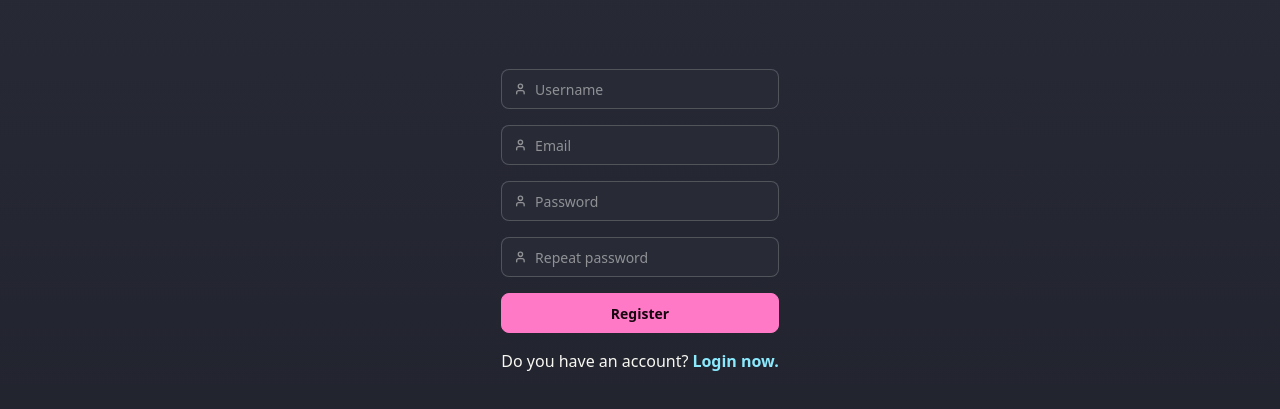
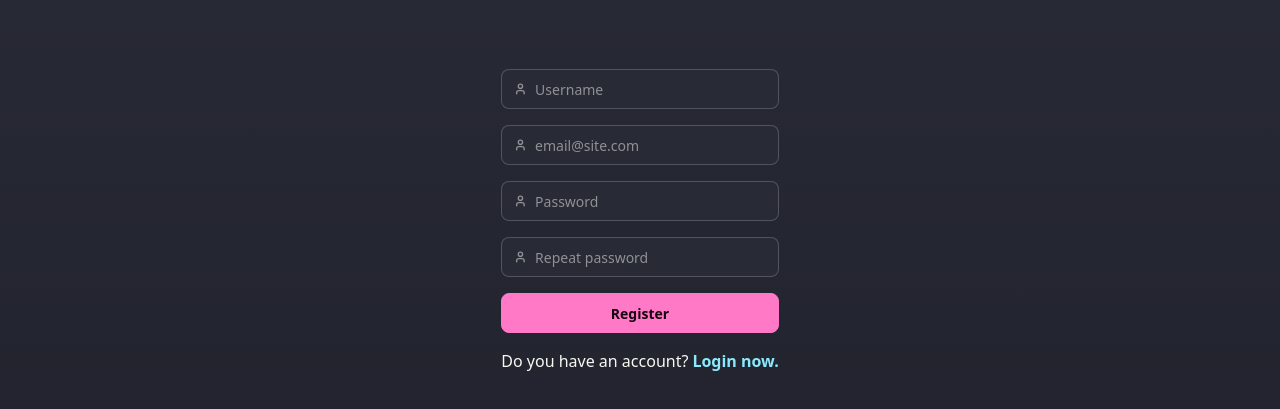
Before and after one commit to hugodanielcabral/cosmere-card-game, a React (Vite) app in the folder apps/frontend/: page /register in a window 1280 px wide. Shown: the part 163-572 px from the top of the page. Built offline with nearby package versions, Linux system fonts and the light colour scheme; no server answers.

Commit message:
feat: integrate react-hook-form for form handling in RegisterForm component and update related components

```diff
--- a/apps/frontend/package.json
+++ b/apps/frontend/package.json
@@ -15,6 +15,7 @@
     "daisyui": "^5.0.43",
     "react": "^19.1.0",
     "react-dom": "^19.1.0",
+    "react-hook-form": "^7.60.0",
     "react-router": "^7.6.3",
     "react-toastify": "^11.0.5",
     "socket.io-client": "^4.8.1",
--- a/apps/frontend/src/components/form/Form.tsx
+++ b/apps/frontend/src/components/form/Form.tsx
@@ -1,12 +1,12 @@
 interface FormProps {
-  handleSubmit: (e: React.FormEvent<HTMLFormElement>) => void;
+  onSubmit: (e: React.FormEvent<HTMLFormElement>) => void;
   children: React.ReactNode;
   className: string;
 }
 
-export const Form = ({ className = "", handleSubmit, children }: FormProps) => {
+export const Form = ({ className = "", onSubmit, children }: FormProps) => {
   return (
-    <form className={className} onSubmit={handleSubmit}>
+    <form className={className} onSubmit={onSubmit}>
       {children}
     </form>
   );
--- a/apps/frontend/src/components/label/Label.tsx
+++ b/apps/frontend/src/components/label/Label.tsx
@@ -1,7 +1,10 @@
+import clsx from "clsx";
+
 interface LabelProps {
+  className?: string;
   children: React.ReactNode;
 }
 
-export const Label = ({ children }: LabelProps) => {
-  return <label className="input validator">{children}</label>;
+export const Label = ({ className, children }: LabelProps) => {
+  return <label className={clsx("input", className)}>{children}</label>;
 };
--- a/apps/frontend/src/features/auth/components/register/RegisterForm.tsx
+++ b/apps/frontend/src/features/auth/components/register/RegisterForm.tsx
@@ -2,12 +2,12 @@ import { useState, useTransition } from "react";
 import { Form } from "../../../../components/form/Form";
 import { Input } from "../../../../components/input/Input";
 import { Label } from "../../../../components/label/Label";
-import { useForm } from "../../../../hooks/useForm";
 import { Button } from "../../../../components/button/Button";
 import { useAuth } from "../../../../hooks/useAuth";
 import { AuthMessage } from "../message/AuthMessage";
 import { Link } from "react-router";
 import { notify } from "../../../../utils/notify";
+import { useForm, type SubmitHandler } from "react-hook-form";
 
 export interface RegisterFormData {
   username: string;
@@ -24,22 +24,24 @@ const INITIAL_FORM_DATA = {
 };
 
 export const RegisterForm = () => {
-  const { values, setValues, handleChange } =
-    useForm<RegisterFormData>(INITIAL_FORM_DATA);
+  const {
+    register,
+    handleSubmit,
+    getValues,
+    reset,
+    formState: { errors },
+  } = useForm<RegisterFormData>({ defaultValues: INITIAL_FORM_DATA });
   const [isPending, startTransition] = useTransition();
   const [isSuccess, setIsSuccess] = useState(false);
+  const { signup, authError, setAuthError } = useAuth();
 
-  const { signup, error, setError } = useAuth();
-
-  const handleSubmit = (e: React.FormEvent<HTMLFormElement>) => {
-    e.preventDefault();
-
+  const onSubmit: SubmitHandler<RegisterFormData> = (data) => {
     startTransition(async () => {
-      setError(null);
-      const result = await signup(values);
+      setAuthError(null);
+      const result = await signup(data);
       if (result) {
         setIsSuccess(true);
-        setValues(INITIAL_FORM_DATA);
+        reset();
       } else {
         notify("Registration failed.", "error");
       }
@@ -61,13 +63,13 @@ export const RegisterForm = () => {
         </>
       ) : (
         <Form
-          className="flex flex-col justify-center items-center w-fit gap-4"
-          handleSubmit={handleSubmit}
+          className="flex flex-col justify-center items-center max-w-72 gap-4"
+          onSubmit={handleSubmit(onSubmit)}
         >
-          {error && (
-            <div className="alert alert-error mb-4">{error.message}</div>
+          {authError && (
+            <div className="alert alert-error mb-4">{authError.message}</div>
           )}
-          <Label>
+          <Label className={errors.username ? "border-error" : ""}>
             <svg
               className="h-[1em] opacity-50"
               xmlns="http://www.w3.org/2000/svg"
@@ -86,23 +88,29 @@ export const RegisterForm = () => {
             </svg>
             <Input
               type="text"
-              required
               placeholder="Username"
-              pattern="[A-Za-z][A-Za-z0-9\-]*"
-              minLength={3}
-              maxLength={30}
               title="Only letters, numbers or dash"
-              name="username"
-              value={values.username}
-              onChange={handleChange}
+              {...register("username", {
+                required: "Username is required.",
+                minLength: {
+                  value: 3,
+                  message: "Username must be at least 3 characters long.",
+                },
+                maxLength: {
+                  value: 30,
+                  message: "Username cannot exceed 30 characters.",
+                },
+                pattern: {
+                  value: /^[a-zA-Z0-9-]{3,30}$/i,
+                  message: "Only letters, numbers or dash.",
+                },
+              })}
             />
           </Label>
-          <p className="validator-hint hidden">
-            Must be 3 to 30 characters
-            <br />
-            containing only letters, numbers or dash
-          </p>
-          <Label>
+          {errors?.username && (
+            <p className="text-error text-sm">{errors.username.message}</p>
+          )}
+          <Label className={errors.email ? "border-error" : ""}>
             <svg
               className="h-[1em] opacity-50"
               xmlns="http://www.w3.org/2000/svg"
@@ -121,21 +129,22 @@ export const RegisterForm = () => {
             </svg>
             <Input
               type="email"
-              required
-              placeholder="Email"
-              pattern="[a-zA-Z0-9._%+-]+@[a-zA-Z0-9.-]+\.[a-zA-Z]{2,}"
+              placeholder="email@site.com"
               title="Only valid email providers"
-              name="email"
-              value={values.email}
-              onChange={handleChange}
+              {...register("email", {
+                required: "Email is required.",
+                pattern: {
+                  value: /^[^@\s]+@[^@\s]+\.[^@\s]+$/i,
+                  message:
+                    "Please enter a valid email address (must include '@' and a domain).",
+                },
+              })}
             />
           </Label>
-          <p className="validator-hint hidden">
-            Must be a valid email
-            <br />
-            using only letters, numbers and symbols like @ and .
-          </p>
-          <Label>
+          {errors?.email && (
+            <p className="text-error text-sm">{errors.email.message}</p>
+          )}
+          <Label className={errors.password ? "border-error" : ""}>
             <svg
               className="h-[1em] opacity-50"
               xmlns="http://www.w3.org/2000/svg"
@@ -154,23 +163,31 @@ export const RegisterForm = () => {
             </svg>
             <Input
               type="password"
-              required
               placeholder="Password"
-              pattern="^(?=.*[A-Za-z])(?=.*\d)[A-Za-z\d]{6,20}$"
-              minLength={6}
-              maxLength={20}
               title="Only letters, numbers or dash"
-              name="password"
-              value={values.password}
-              onChange={handleChange}
+              {...register("password", {
+                required: "Password is required.",
+                minLength: {
+                  value: 6,
+                  message: "Password must be at least 6 characters long.",
+                },
+                maxLength: {
+                  value: 20,
+                  message: "Password cannot exceed 20 characters.",
+                },
+                pattern: {
+                  value: /^(?=.*[A-Za-z])(?=.*\d).+$/i,
+                  message:
+                    "Password must contain at least one letter and one number.",
+                },
+              })}
             />
           </Label>
-          <p className="validator-hint hidden">
-            Must be 6 to 20 characters
-            <br />
-            including at least one letter and one number
-          </p>
-          <Label>
+          {errors?.password && (
+            <p className="text-error text-sm">{errors.password.message}</p>
+          )}
+
+          <Label className={errors.repassword ? "border-error" : ""}>
             <svg
               className="h-[1em] opacity-50"
               xmlns="http://www.w3.org/2000/svg"
@@ -189,20 +206,28 @@ export const RegisterForm = () => {
             </svg>
             <Input
               type="password"
-              required
               placeholder="Repeat password"
-              pattern="[A-Za-z][A-Za-z0-9\-]*"
-              minLength={3}
-              maxLength={30}
               title="Only letters, numbers or dash"
-              name="repassword"
-              value={values.repassword}
-              onChange={handleChange}
+              {...register("repassword", {
+                required: "Please confirm your password.",
+                validate: {
+                  matchPassword: (value) => {
+                    const password = getValues("password");
+                    if (!password) {
+                      return "Please enter a password first.";
+                    }
+                    if (value !== password) {
+                      return "Passwords do not match.";
+                    }
+                    return true;
+                  },
+                },
+              })}
             />
           </Label>
-          <p className="validator-hint hidden">
-            Must match the password exactly
-          </p>
+          {errors?.repassword && (
+            <p className="text-error text-sm">{errors.repassword.message}</p>
+          )}
           <Button
             className="btn-primary font-bold w-full"
             type="submit"
```
Also changed, not shown: 1 other file (tests, documents, lock files or other folders).
